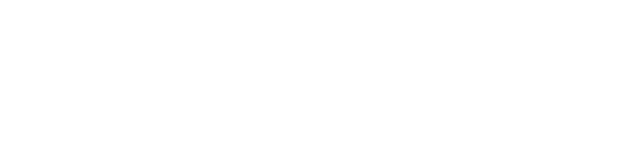
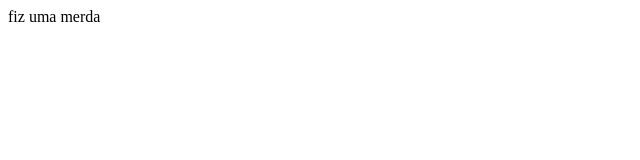
Before and after one commit to acwronski/gama-no-git, a plain HTML site: page index.html in a window 1280 px wide. Shown: the whole page, without its empty margins (0-640 px from the left). Drawn offline with Linux system fonts and the light colour scheme.

Commit message:
index atualizado

```diff
--- a/index.html
+++ b/index.html
@@ -1,4 +1,5 @@
 <html>
+    fiz uma merda
 <body>
 </body>
 </html>
```
